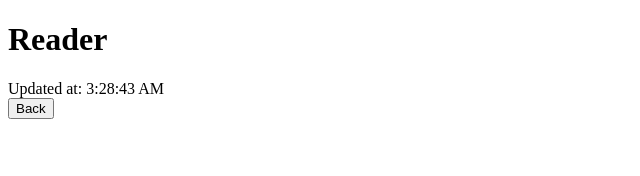
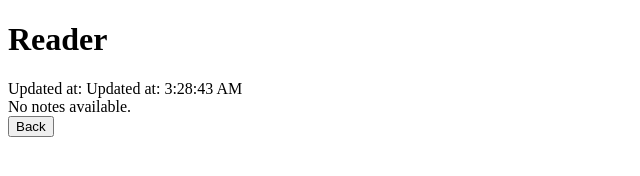
Before and after one commit to jefferymj/comp4537_lab1, a plain HTML site: page reader.html in a window 1280 px wide. Shown: the whole page, without its empty margins (0-640 px from the left). Drawn offline with Linux system fonts and the light colour scheme.

Commit message:
messages in user.js and gpt acknowledgement

```diff
--- a/js/script.js
+++ b/js/script.js
@@ -1,4 +1,5 @@
-// script.js
+/* ChatGPT Acknowledgement:
+    This is to acknowledge that I have used the assistance of ChatGPT for various explainations and code generation whenever I found myself stuck and in need of help. */
 
 class NoteApp {
     constructor() {
@@ -16,6 +17,7 @@ class NoteApp {
             this.loadNotesForWriter();
             const addNoteButton = document.getElementById('add-note');
             if (addNoteButton) {
+                addNoteButton.innerText = messages.addNote; // Using the message from user.js
                 addNoteButton.onclick = () => this.addNote();
             }
             setInterval(() => this.saveNotes(), 2000);
@@ -49,7 +51,7 @@ class NoteApp {
             this.notes[index] = textarea.value;
         };
         const removeButton = document.createElement('button');
-        removeButton.innerText = 'Remove';
+        removeButton.innerText = messages.removeNote; // Using the message from user.js
         removeButton.onclick = () => this.removeNote(index);
         noteDiv.appendChild(textarea);
         noteDiv.appendChild(removeButton);
@@ -77,7 +79,7 @@ class NoteApp {
     updateSaveTime() {
         const saveTimeElement = document.getElementById('save-time');
         if (saveTimeElement) {
-            saveTimeElement.innerText = new Date().toLocaleTimeString();
+            saveTimeElement.innerText = `${messages.storedAt} ${new Date().toLocaleTimeString()}`;
         }
     }
 
@@ -85,23 +87,28 @@ class NoteApp {
     loadNotesForReader() {
         this.loadStoredNotes();
         this.readerPage.innerHTML = ''; // Clear previous notes
-        this.notes.forEach(note => {
-            const noteDiv = document.createElement('div');
-            noteDiv.innerText = note;
-            this.readerPage.appendChild(noteDiv);
-        });
+        if (this.notes.length === 0) {
+            const noNotesMessage = document.createElement('div');
+            noNotesMessage.innerText = messages.noNotes;
+            this.readerPage.appendChild(noNotesMessage);
+        } else {
+            this.notes.forEach(note => {
+                const noteDiv = document.createElement('div');
+                noteDiv.innerText = note;
+                this.readerPage.appendChild(noteDiv);
+            });
+        }
         this.updateUpdateTime();
     }
 
     updateUpdateTime() {
         const updateTimeElement = document.getElementById('update-time');
         if (updateTimeElement) {
-            updateTimeElement.innerText = new Date().toLocaleTimeString();
+            updateTimeElement.innerText = `${messages.updatedAt} ${new Date().toLocaleTimeString()}`;
         }
     }
 }
 
-// Instantiate the NoteApp class when the window loads
 window.onload = function() {
     new NoteApp();
 };
--- a/lang/messages/en/user.js
+++ b/lang/messages/en/user.js
@@ -0,0 +1,7 @@
+const messages = {
+    addNote: 'Add Note',
+    removeNote: 'Remove',
+    storedAt: 'Stored at:',
+    updatedAt: 'Updated at:',
+    noNotes: 'No notes available.',
+};
--- a/reader.html
+++ b/reader.html
@@ -2,8 +2,10 @@
 <html>
     <head>
         <title>Reader</title>
+        <script src="lang/messages/en/user.js"></script>
         <script src="/js/script.js"></script>
     </head>
+
     <body>
         <h1>Reader</h1>
         <div id="timestamp">Updated at: <span id="update-time"></span></div>
```
Also changed, not shown: writer.html (+2 -0 lines).
